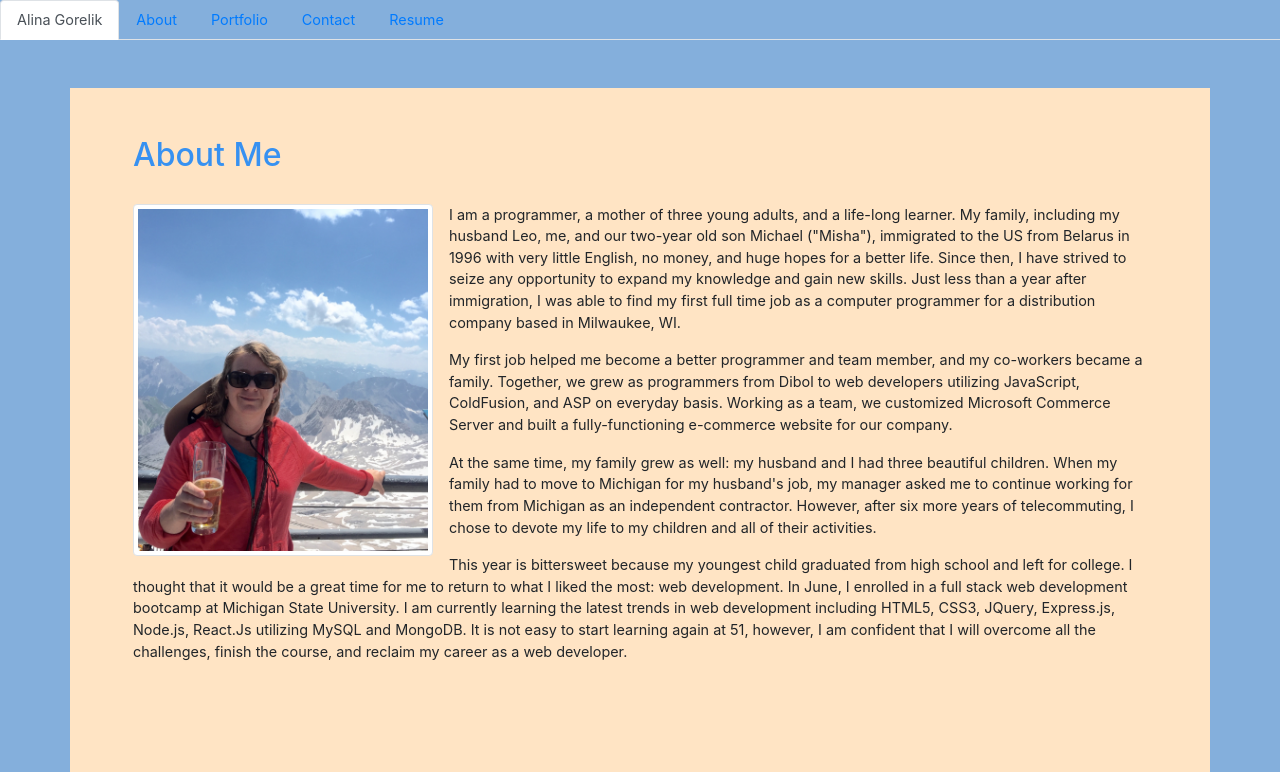
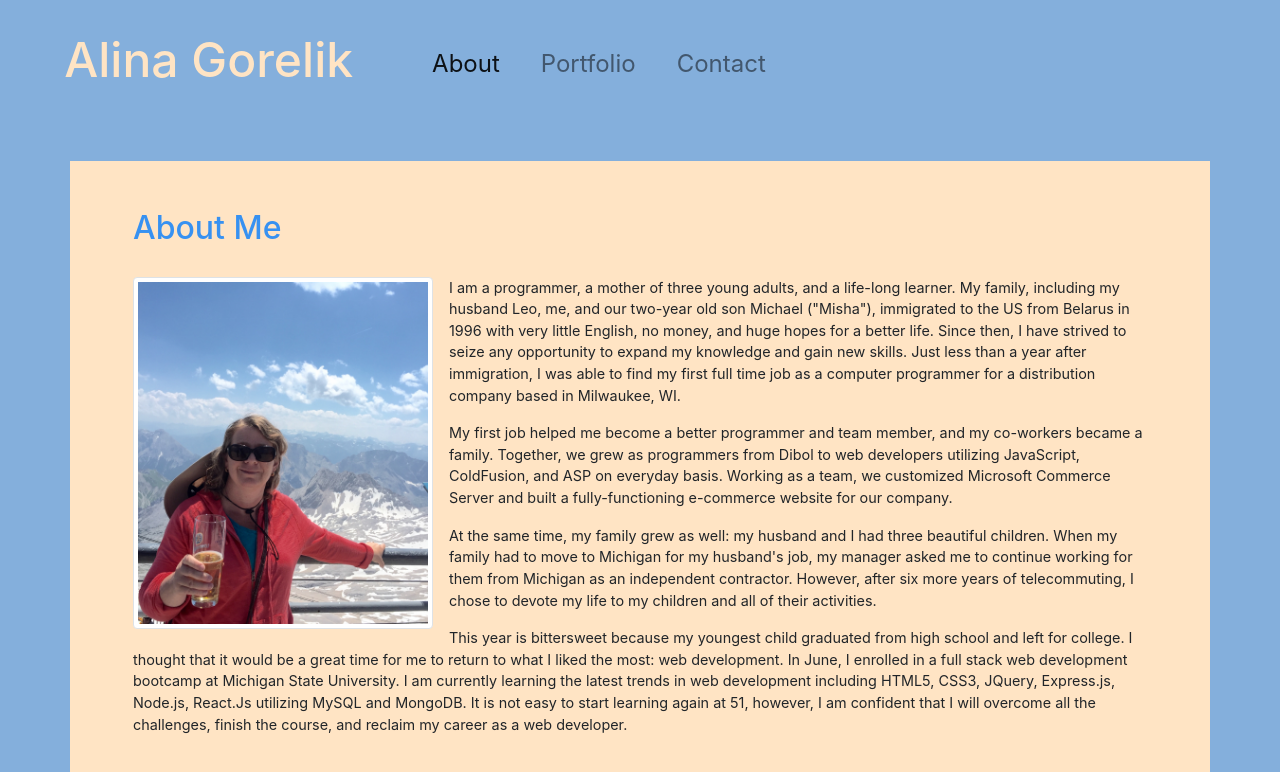
Before and after one commit to agorelik2/alina-portfolio-react, a React (Create React App) app: page / in a window 1280 px wide. Shown: the top 772 px of the page. Built offline with nearby package versions, Linux system fonts and the light colour scheme.

Commit message:
fixed NavBar component to display links correctly

```diff
--- a/src/components/NavBar.js
+++ b/src/components/NavBar.js
@@ -3,19 +3,36 @@ import { Link } from "react-router-dom";
 
 function NavBar() {
   return (
-    <div className="container-nav">
-      <ul className="nav nav-tabs">
-        <li className="nav-item">
+    <nav className="navbar navbar-expand-md navbar-light nav-style">
+      <div className="row justify-content-center">
+        <div className="col-6 d-flex justify-content-center">
           <Link
             to="/"
             className={
               window.location.pathname === "/" ? "nav-link active" : "nav-link"
             }
           >
-            Alina Gorelik
+            <h2 className="text-custom">Alina Gorelik</h2>
           </Link>
-        </li>
-        <li className="nav-item">
+          {/* <a className="navbar-brand" href="index.html">
+            <h2 className="text-custom">Alina Gorelik</h2>
+          </a> */}
+        </div>
+        <div className="col-6 d-flex justify-content-center">
+          <button
+            className="navbar-toggler"
+            type="button"
+            data-toggle="collapse"
+            data-target="#navbarNav"
+            aria-controls="navbarNav"
+            aria-expanded="false"
+            aria-label="Toggle navigation"
+          >
+            <span className="navbar-toggler-icon"></span>
+          </button>
+          <div className="collapse navbar-collapse" id="navbarNav">
+            <ul className="navbar-nav ml-auto justify-content-end">
+              <li className="nav-item active portfolio-link">
                 <Link
                   to="/"
                   className={
@@ -26,8 +43,11 @@ function NavBar() {
                 >
                   About
                 </Link>
+                {/* <a className="nav-link portfolio-link" href="index.html">
+                  About
+                </a> */}
               </li>
-        <li className="nav-item">
+              <li className="nav-item portfolio-link">
                 <Link
                   to="/Portfolio"
                   className={
@@ -38,8 +58,22 @@ function NavBar() {
                 >
                   Portfolio
                 </Link>
+                {/* <a
+                  className="nav-link portfolio-link"
+                  href="new_portfolio.html"
+                >
+                  Portfolio
+                </a> */}
               </li>
               <li className="nav-item">
+                {/* <a
+                  className="nav-link portfolio-link"
+                  href="assets/Alina_Gorelik_Resume.pdf"
+                >
+                  Resume
+                </a> */}
+              </li>
+              <li className="nav-item portfolio-link">
                 <Link
                   to="/contact"
                   className={
@@ -50,21 +84,15 @@ function NavBar() {
                 >
                   Contact
                 </Link>
-        </li>
-        <li className="nav-item">
-          <Link
-            to="/contact/learn"
-            className={
-              window.location.pathname === "/resume"
-                ? "nav-link active"
-                : "nav-link"
-            }
-          >
-            Resume
-          </Link>
+                {/* <a className="nav-link" href="contact.html">
+                  Contact
+                </a> */}
               </li>
             </ul>
           </div>
+        </div>
+      </div>
+    </nav>
   );
 }
 
```
Lines whose indentation alone changed are shown as unchanged.
